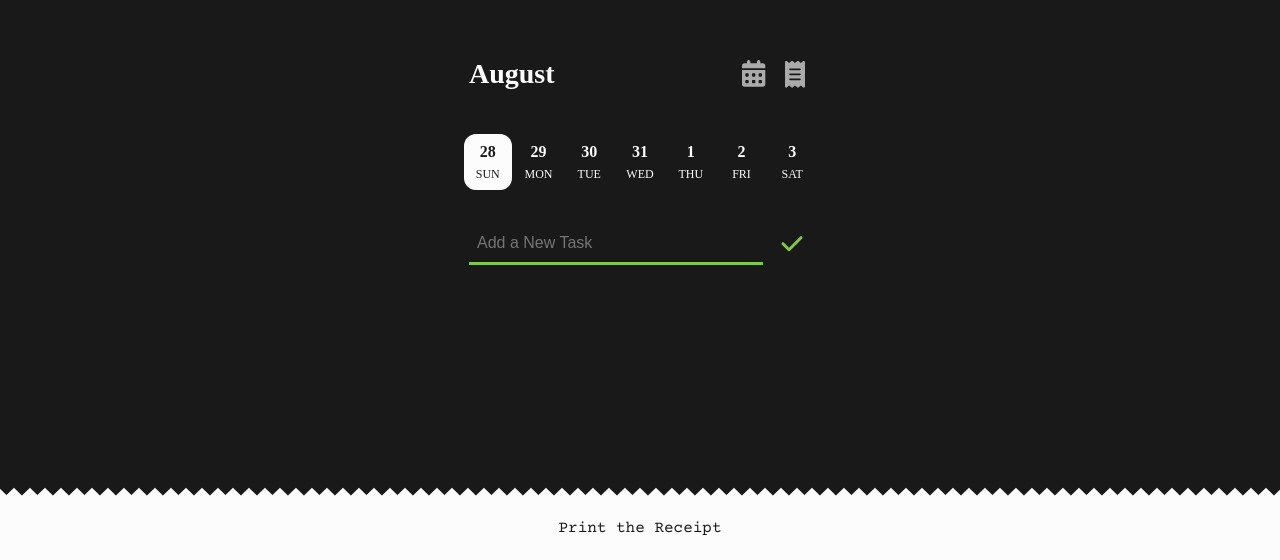
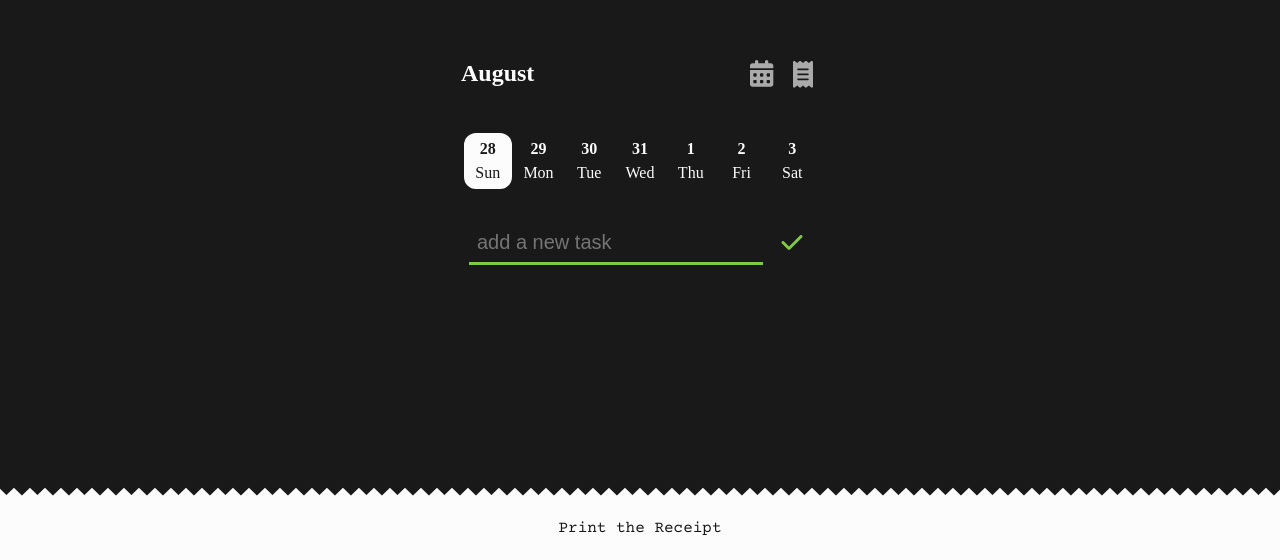
Before and after one commit to EasyAndBeauty/DailyReceipt-FE-WEB, a React (Create React App) app: page / in a window 1280 px wide. Shown: the part 240-800 px from the top of the page. Built offline with nearby package versions, Linux system fonts and the light colour scheme.

Commit message:
fix : 이건 맞아요..

```diff
--- a/src/components/atoms/DayOfWeek/style.jsx
+++ b/src/components/atoms/DayOfWeek/style.jsx
@@ -18,7 +18,4 @@ export const Text = styled.p`
   &:first-child {
     font-weight: 700;
   }
-  &:last-child {
-    font-size: 0.75rem;
-  }
 `;
--- a/src/components/atoms/HeaderText/style.jsx
+++ b/src/components/atoms/HeaderText/style.jsx
@@ -2,7 +2,7 @@ import styled from "styled-components";
 
 export const Text = styled.h1`
   color: ${(props) => props.theme.wt};
-  font-size: 1.75rem;
+  font-size: 1.5rem;
   //text-align: baseline;
   font-weight: 700;
   //line-height: 200%;
--- a/src/components/atoms/SquareBtn/style.jsx
+++ b/src/components/atoms/SquareBtn/style.jsx
@@ -13,10 +13,10 @@ export const BtnContainer = styled.button`
   //font-weight: 700;
   //line-height: 150%;
 
-  /*  &:hover {
+  &:hover {
     background-color: rgba(1, 1, 1, 0.9);
   }
   &:active {
     background-color: rgba(1, 1, 1, 0.9);
-  }*/
+  }
 `;
--- a/src/components/molecules/TodoHeader/style.jsx
+++ b/src/components/molecules/TodoHeader/style.jsx
@@ -2,8 +2,9 @@ import styled from "styled-components";
 
 export const Container = styled.div`
   width: 100%;
-  margin: 44px;
-  padding: 8px 24px;
+  //height: 100%;
+  margin: 44px 20px;
+  padding: 8px 16px;
   display: flex;
   align-items: center;
   justify-content: space-between;
--- a/src/components/molecules/TodoList/ToDoInsert.jsx
+++ b/src/components/molecules/TodoList/ToDoInsert.jsx
@@ -22,7 +22,7 @@ const ToDoInsert = ({ onInsert }) => {
     <InsertForm>
       <Input
         autoFocus
-        placeholder="Add a New Task"
+        placeholder="add a new task"
         onChange={handleChangeContentValue}
         value={todoInput}
       />
@@ -45,7 +45,7 @@ const Input = styled.input`
   margin-right: 10px;
   padding: 8px;
   width: 100%;
-  font-size: 1rem;
+  font-size: 20px;
   background-color: rgba(0, 0, 0, 0);
   color: ${(props) => props.theme.wt};
   border: none;
--- a/src/components/molecules/TodoList/TodoItem.jsx
+++ b/src/components/molecules/TodoList/TodoItem.jsx
@@ -142,6 +142,7 @@ const TimerButton = styled.div`
   cursor: pointer;
 
   &:first-child {
-    transform: scale(1.3) translateY(0.5px) translateX(1px);
+    transform: scale(1.3);
+    margin-right: 8px;
   }
 `;
--- a/src/components/pages/TodoPage/style.jsx
+++ b/src/components/pages/TodoPage/style.jsx
@@ -1,11 +1,15 @@
 import styled from "styled-components";
 
 export const Container = styled.main`
+  //position: relative;
   width: 100%;
+  //margin-top: 2.75rem;
+  //padding-bottom: 2.75rem;
   display: flex;
   flex-direction: column;
   align-items: center;
   justify-content: space-between;
+  overflow-y: scroll;
   box-sizing: border-box;
   overflow-x: hidden;
   scrollbar-width: none;
@@ -17,8 +21,7 @@ export const Content = styled.section`
   flex-direction: column;
   align-items: center;
   justify-content: flex-start;
-  box-sizing: border-box;
-  //overflow-y: auto;
+  overflow-y: auto;
 `;
 
 export const Bottom = styled.div`
@@ -29,7 +32,6 @@ export const Bottom = styled.div`
   position: fixed;
   bottom: 0;
   z-index: 10;
-  box-sizing: border-box;
   //justify-content: flex-start;
 
   div {
--- a/src/utils/findDayOfWeek.js
+++ b/src/utils/findDayOfWeek.js
@@ -1,3 +1,3 @@
 export const findDayOfWeek = (index) => {
-  return ["SUN", "MON", "TUE", "WED", "THU", "FRI", "SAT"][index];
+  return ["Sun", "Mon", "Tue", "Wed", "Thu", "Fri", "Sat"][index];
 };
```
